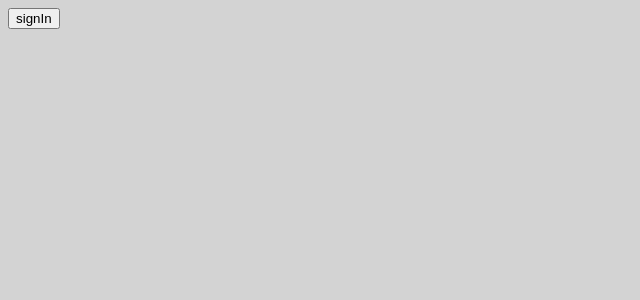
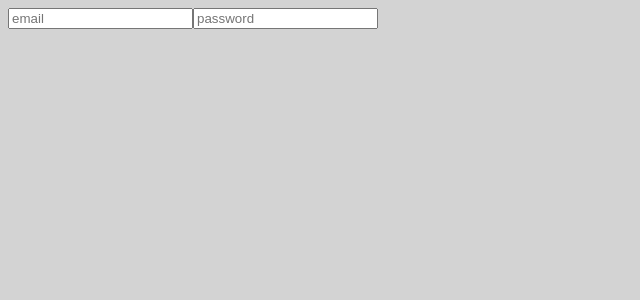
Before and after one commit to jmora-dev/training-planner, a React (Create React App) app: page /login in a window 1280 px wide. Shown: the top 300 px of the page, without its empty margins (0-640 px from the left). Built offline with nearby package versions, Linux system fonts and the light colour scheme.

Commit message:
Add login form

```diff
--- /dev/null
+++ b/src/features/login/components/LoginForm/LoginForm.tsx
@@ -0,0 +1,40 @@
+import { SyntheticEvent, useState } from "react";
+import { iLoginRequest } from "../../interfaces/iLoginRequest";
+
+interface LoginFormProps {
+  onSignIn: (data: iLoginRequest) => void;
+}
+
+const INIT_DATA: iLoginRequest = { email: "", password: "" };
+
+export default function LoginForm({ onSignIn }: LoginFormProps) {
+  const [data, setData] = useState(INIT_DATA);
+
+  const handleSubmit = (event: SyntheticEvent) => {
+    event.preventDefault();
+    onSignIn(data);
+  };
+
+  const handleChange = (event: React.ChangeEvent<HTMLInputElement>) => {
+    setData({ ...data, [event.target.name]: event.target.value });
+  };
+
+  return (
+    <form onSubmit={handleSubmit}>
+      <input
+        type="email"
+        name="email"
+        value={data.email}
+        onChange={handleChange}
+        placeholder="email"
+      />
+      <input
+        type="password"
+        name="password"
+        value={data.password}
+        onChange={handleChange}
+        placeholder="password"
+      />
+    </form>
+  );
+}
--- /dev/null
+++ b/src/features/login/interfaces/iLoginRequest.ts
@@ -0,0 +1,4 @@
+export interface iLoginRequest {
+  email: string;
+  password: string;
+}
--- a/src/features/login/pages/Login.tsx
+++ b/src/features/login/pages/Login.tsx
@@ -1,17 +1,19 @@
 // import { useNavigate } from "react-router-dom";
+import LoginForm from "../components/LoginForm/LoginForm";
 import { useLogin } from "../hooks/useLogin";
+import { iLoginRequest } from "../interfaces/iLoginRequest";
 
 export default function Login() {
   const { signIn } = useLogin();
   // const navigate = useNavigate();
 
-  const onSignIn = () => {
-    signIn("dam2mora@gmail.com", "123456");
+  const onSignIn = (data: iLoginRequest) => {
+    signIn(data.email, data.password);
   };
 
   return (
     <>
-      <button onClick={onSignIn}>signIn</button>
+      <LoginForm onSignIn={onSignIn} />
     </>
   );
 }
```
